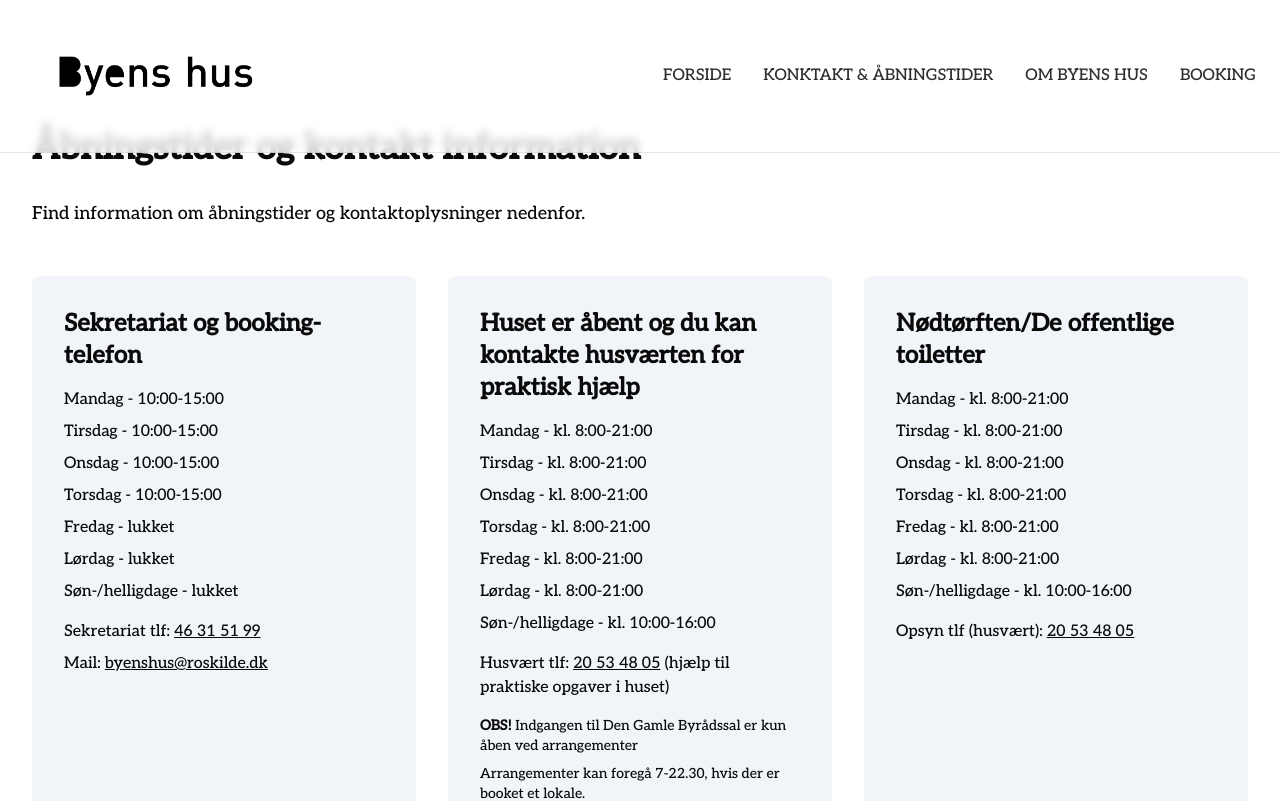
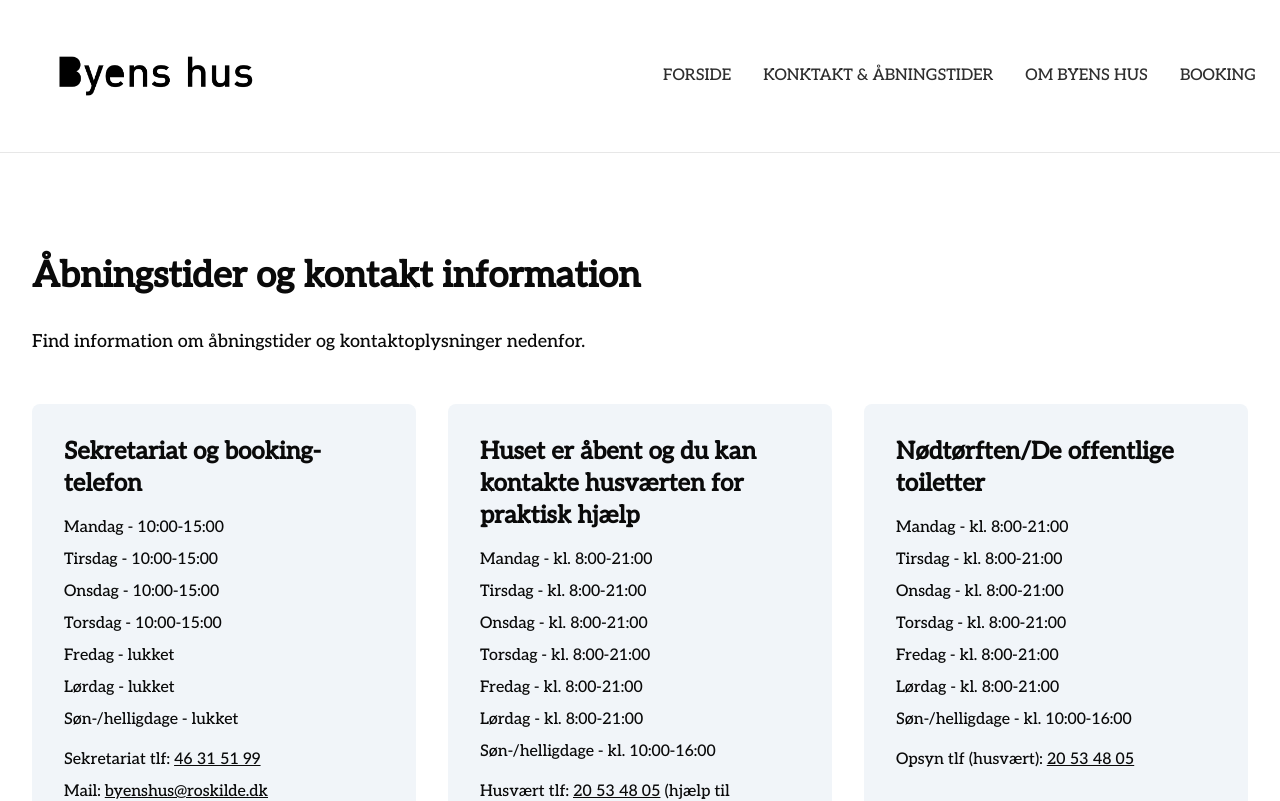
Before and after one commit to RTS-Webdev/afslutningsprojekt, a Next.js app: page /kontakt in a window 1280 px wide. Shown: the top 801 px of the page. Built offline with nearby package versions, Linux system fonts and the light colour scheme.

Commit message:
test change to see if sum works on domain

```diff
--- a/app/kontakt/page.tsx
+++ b/app/kontakt/page.tsx
@@ -7,7 +7,7 @@ export default function Home() {
             <header className="bg-white/80 backdrop-blur-sm border-b border-primary/10 fixed w-full top-0 z-10">
                 <Navbar />
             </header>
-            <main className="min-h-screen w-full bg-background flex flex-col justify-center pt-32 px-8">
+            <main className="min-h-screen w-full bg-background flex flex-col items-start justify-center pt-32 md:pt-64 px-4 md:px-8">
                 <h1 className="text-4xl font-bold mb-8">Åbningstider og kontakt information</h1>
                 <p className="text-lg mb-12">Find information om åbningstider og kontaktoplysninger nedenfor.</p>
 
```
